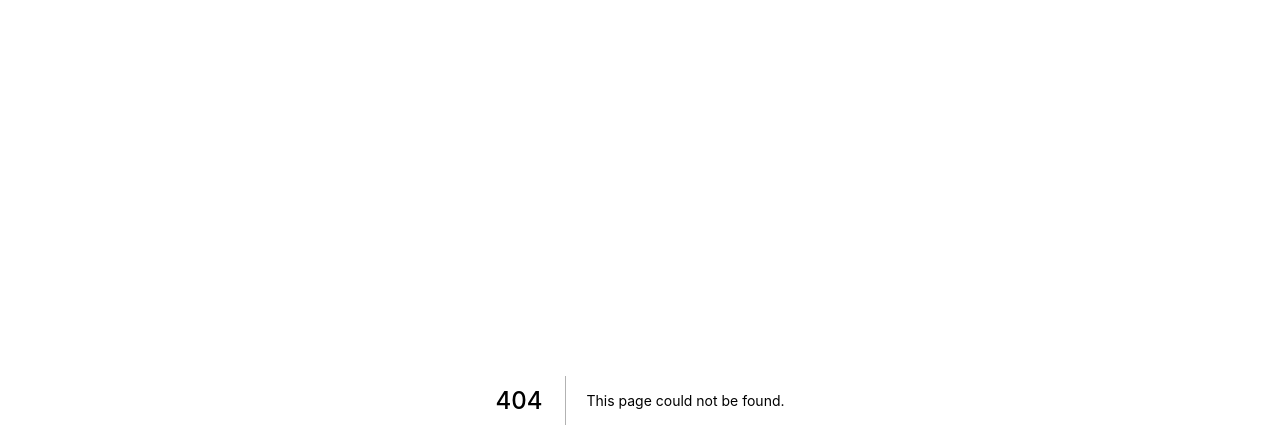
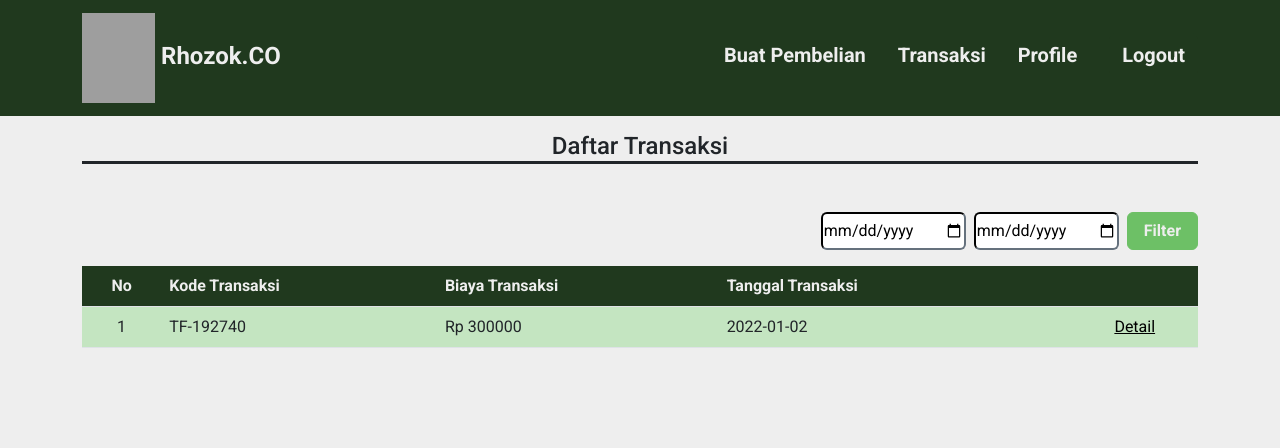
Before and after one commit to arch-havis/Rozhok-FE, a Next.js app: page /junk-station/transaksi in a window 1280 px wide. Before the commit this address had no page. Shown: the top 448 px of the page. Built offline with nearby package versions, Linux system fonts and the light colour scheme; grey boxes are pictures that could not be loaded.

Commit message:
slicing transaksi page

```diff
--- /dev/null
+++ b/pages/junk-station/transaksi/index.jsx
@@ -0,0 +1,82 @@
+import React, { useState } from "react";
+import Router, { useRouter } from "next/router";
+import {
+  Modal,
+  Button,
+  Container,
+  Row,
+  Form,
+  Table,
+  Alert,
+} from "react-bootstrap";
+import HeaderJunkStation from "../../../components/HeaderJunkStation";
+
+const Index = () => {
+  const router = useRouter();
+
+  // get Detail Transaksi
+  const getDetailTransaksi = (transaksiId) => {
+    // console.log(menteeId);
+    Router.push({
+      pathname: `/junk-station/detail-transaksi`,
+      query: {
+        transaksiId: transaksiId,
+      },
+    });
+  };
+
+  return (
+    <div className="bg-putih min-vh-100">
+      <HeaderJunkStation />
+      <Container className="pt-3">
+        <h4 className="border-bottom  border-3 border-dark text-center">
+          Daftar Transaksi
+        </h4>
+        <div className=" mt-5 d-flex flex-column flex-sm-row justify-content-end">
+          <input type="date" className="rounded-2 border-1 border-dark" />
+          <input
+            type="date"
+            className="rounded-2 border-1 border-dark mx-0 mx-sm-2 my-1 my-sm-0"
+          />
+          <Button variant="lime" className="fw-bold text-putih px-3">
+            Filter
+          </Button>
+        </div>
+        <Table responsive="xl" className="bg-tea mt-3">
+          <thead className="bg-alpukat text-putih ">
+            <tr className="">
+              <th className="text-center">No</th>
+              <th>Kode Transaksi</th>
+              <th>Biaya Transaksi</th>
+              <th>Tanggal Transaksi</th>
+              {/* <th></th>
+              <th></th> */}
+              <th colSpan={2} className=" text-center"></th>
+            </tr>
+          </thead>
+          <tbody>
+            <tr>
+              <td className=" text-center">1</td>
+              <td className=" ">TF-192740</td>
+              <td className=" ">Rp 300000</td>
+              <td>2022-01-02</td>
+              {/* <td></td>
+              <td></td> */}
+              <td className="text-end ">
+                <button
+                  className="p-0 bg-tea border-0 text-decoration-underline "
+                  onClick={() => getDetailTransaksi(1)}
+                >
+                  Detail
+                </button>
+              </td>
+              <td className="text-center "></td>
+            </tr>
+          </tbody>
+        </Table>
+      </Container>
+    </div>
+  );
+};
+
+export default Index;
```
